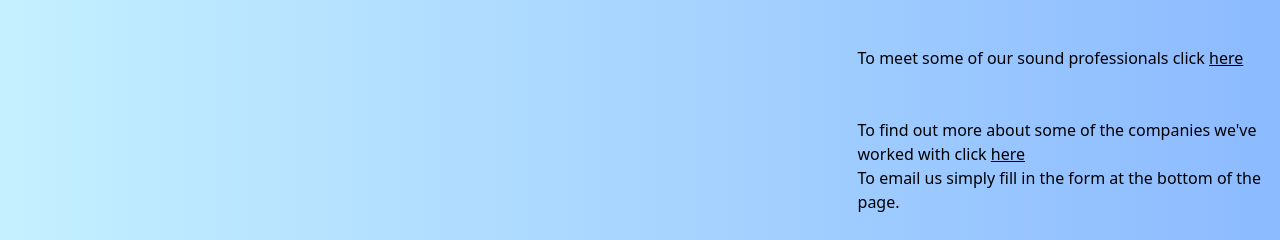
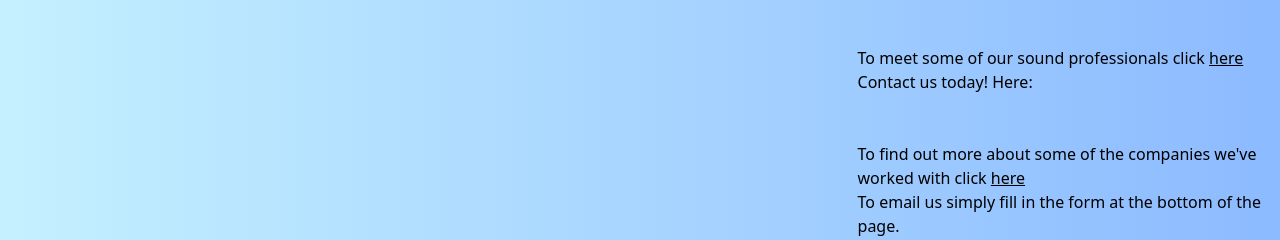
Before and after one commit to adamaslan/svelte-sound-nyc, a SvelteKit app: page / in a window 1280 px wide. Shown: the part 1778-2018 px from the top of the page. Built offline with nearby package versions, Linux system fonts and the light colour scheme.

Commit message:
form-comp2

```diff
--- a/src/routes/+page.svelte
+++ b/src/routes/+page.svelte
@@ -93,6 +93,7 @@
 	</div>
 	<div class="bg-white shadow-lg rounded-lg p-4 aspect-ratio-square text-2xl max-w-2xl mx-auto flex flex-col">
 		<div id="p5-container"  class="w-full  object-cover" >
+			Contact us today! Here:
 			<!-- <P5a /> --> <JotFormEmbed />
 			<br /><br />
 			To find out more about some of the companies we've worked with click <a href="/experience"> <u>here</u> </a></div>
```
